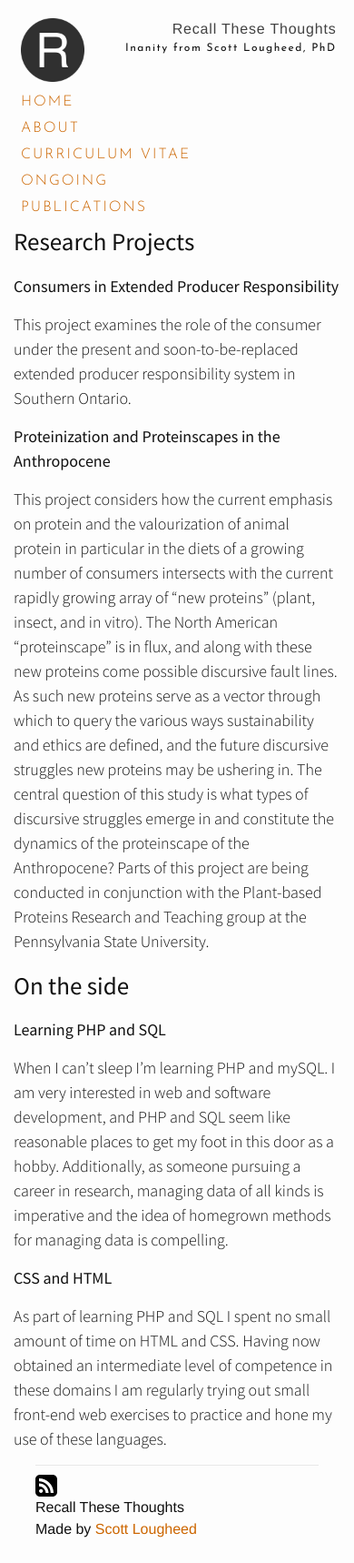
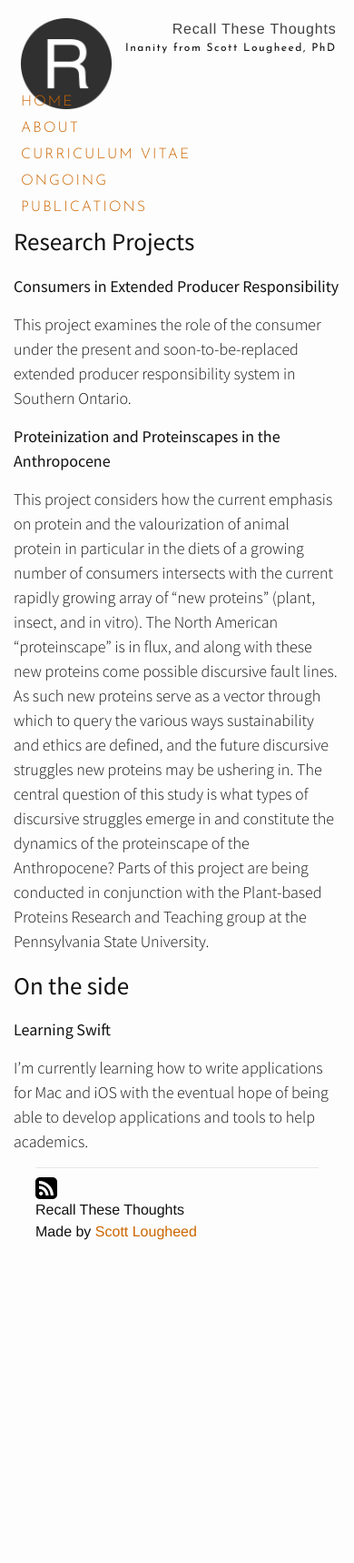
Before and after one commit to scottisloud/rtt-jekyll, a Jekyll site: the page built from ongoing.md, in a window 390 px wide. Shown: the whole page at 91% size. Built offline with Jekyll 4.4.1, drawn with Linux system fonts in a browser that asks for light colours; some web fonts are replaced; after the commit the page ends 1391 px from its top, so only the background shows below that.

Commit message:
new post

```diff
--- a/css/style.scss
+++ b/css/style.scss
@@ -136,15 +136,15 @@ h1, h2, h3, h4, h5, h6 {
  */
 
 a {
-    color: #cc6600 !important;
+    color: #cc6600 ;
     text-decoration: none;
 
     &:visited {
-        color: darken($brand-color, 15%);
-    }
+		color: #009CCC ;
+	}
 
     &:hover {
-        color: black !important;
+        color: #006180 ;
         border-bottom: 1px dotted black ;
     }
     &.logo:hover  {
@@ -154,28 +154,27 @@ a {
       }
     &.nav-link{
       &:hover {
-          color: $text-color;
+          color: #006180 ;
           border-bottom: 1px dotted black ;
+      }
+      &:visited {
+      	color: #cc6600 ;
+      }
+      &:visited:hover {
+      	color: #006180 ;
       }
     }
     &.postLink{
-      color: black !important;
+      color: black ;
       &:hover {
           border-bottom: 1px dotted black ;
       }
 
-      &:visited {
-          color: "crimson" !important;
-      }
     }
     &.post-title-link{
-      color: black !important;
+      color: black ;
       &:hover {
-          border-bottom: 1px dotted black !important ;
-      }
-
-      &:visited {
-          color: "crimson" !important;
+          border-bottom: 1px dotted black  ;
       }
     }
 }
@@ -270,7 +269,7 @@ blockquote {
 }
 
 .postContent {
-  padding-top: .5em !important;
+  padding-top: .5em ;
 
 }
 .postDate {
@@ -363,7 +362,7 @@ blockquote {
   margin-top: 0px;
 }
 .nav-link {
-  color: rgb(170, 170, 170);
+  color: #cc6600;
   margin-left: .5em;
   margin-right: .5em;
 }
@@ -526,8 +525,8 @@ font-size: 16px;
 //add a condition so small displays show tidier menu
 @media (max-width: 680px) {
 	.logo {
-		width: 70px !important;
-		height: 70px !important;
+		width: 70px ;
+		height: 70px ;
 		padding-bottom: 30px;
 		padding-left: 5%;
 		padding-right: auto;
@@ -535,20 +534,20 @@ font-size: 16px;
 		float: left;
 	}
 	.site-title {
-		font-size: 16px !important;
+		font-size: 16px ;
 		text-align: right;
 		padding-top: 20px;
 		padding-left: auto;
 		padding-right: 5%;
-		margin-right: 0px !important;
+		margin-right: 0px ;
 		float: right;
 	}
 	.site-description {
-		font-size: 12px !important;
+		font-size: 12px ;
 		text-align: right;
 		padding-left: auto;
 		padding-right: 5%;
-		margin-right: 0px !important;
+		margin-right: 0px ;
 		clear: right;
 	}
 	a.nav-link {
@@ -561,12 +560,12 @@ font-size: 16px;
 
 	//add stripped down pagination links
 	.pagination {
-		font-size: 16px !important;
+		font-size: 16px ;
 	}
 	.pagination .page_number {
 		visibility: hidden;;
-		padding: 0 !important;
-		margin: 0 !important;
+		padding: 0 ;
+		margin: 0 ;
 		font-size: 1px;
 	}
 	.pagination .previous {
--- a/ongoing.md
+++ b/ongoing.md
@@ -16,8 +16,5 @@ This project considers how the current emphasis on protein and the valourization
 
 ## On the side
 
-#### Learning PHP and SQL
-When I can't sleep I'm learning PHP and mySQL. I am  very interested in  web and software development, and PHP and SQL seem like reasonable places to get my foot in this door as a hobby. Additionally, as someone pursuing a career in research, managing data of all kinds is imperative and the idea of homegrown methods for managing data is compelling.
-
-#### CSS and HTML
-As part of learning PHP and SQL I spent no small amount of time on HTML and CSS. Having now obtained an intermediate level of competence in these domains I am regularly trying out small front-end web exercises to practice and hone my use of these languages.
+#### Learning Swift
+I'm currently learning how to write applications for Mac and iOS with the eventual hope of being able to develop applications and tools to help academics.
```
Also changed, not shown: _posts/2020-01-09-aging-and-music.md (added, +18 -0 lines), Gemfile.lock, 1 other file.
